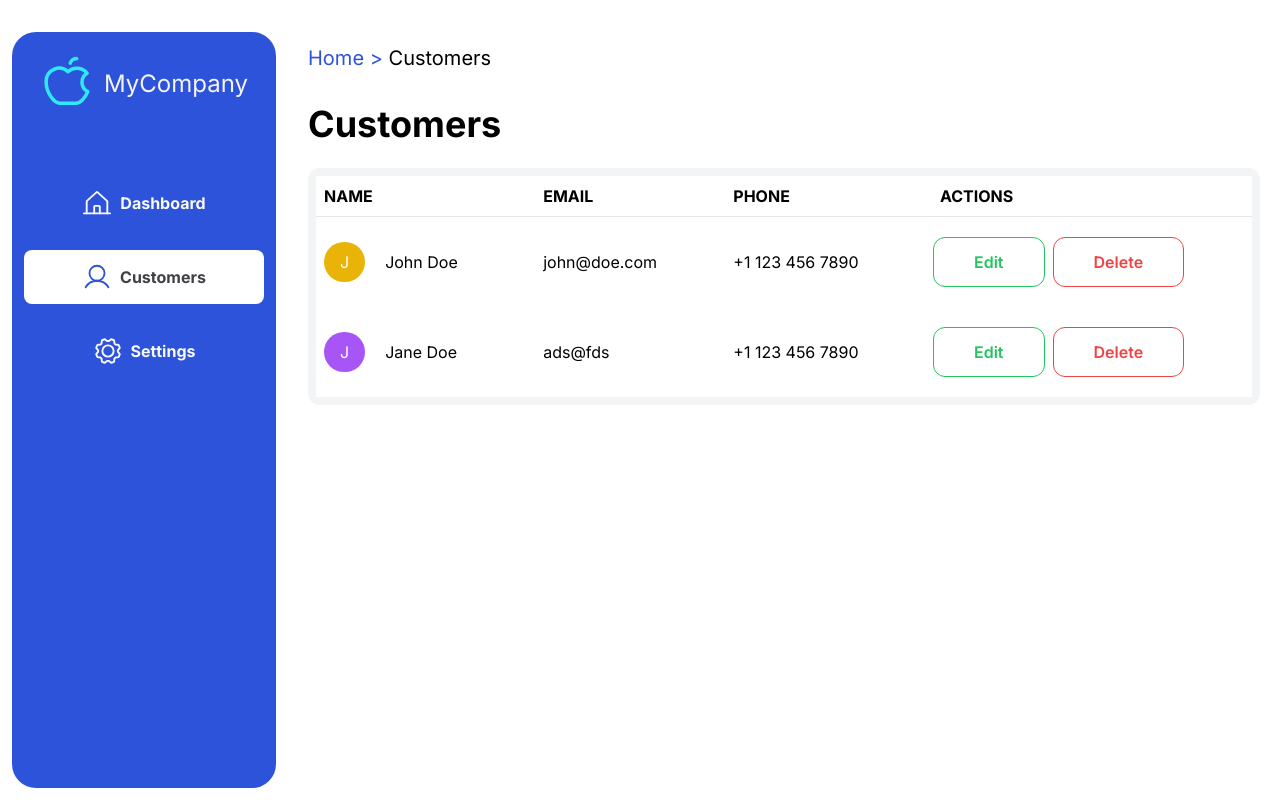
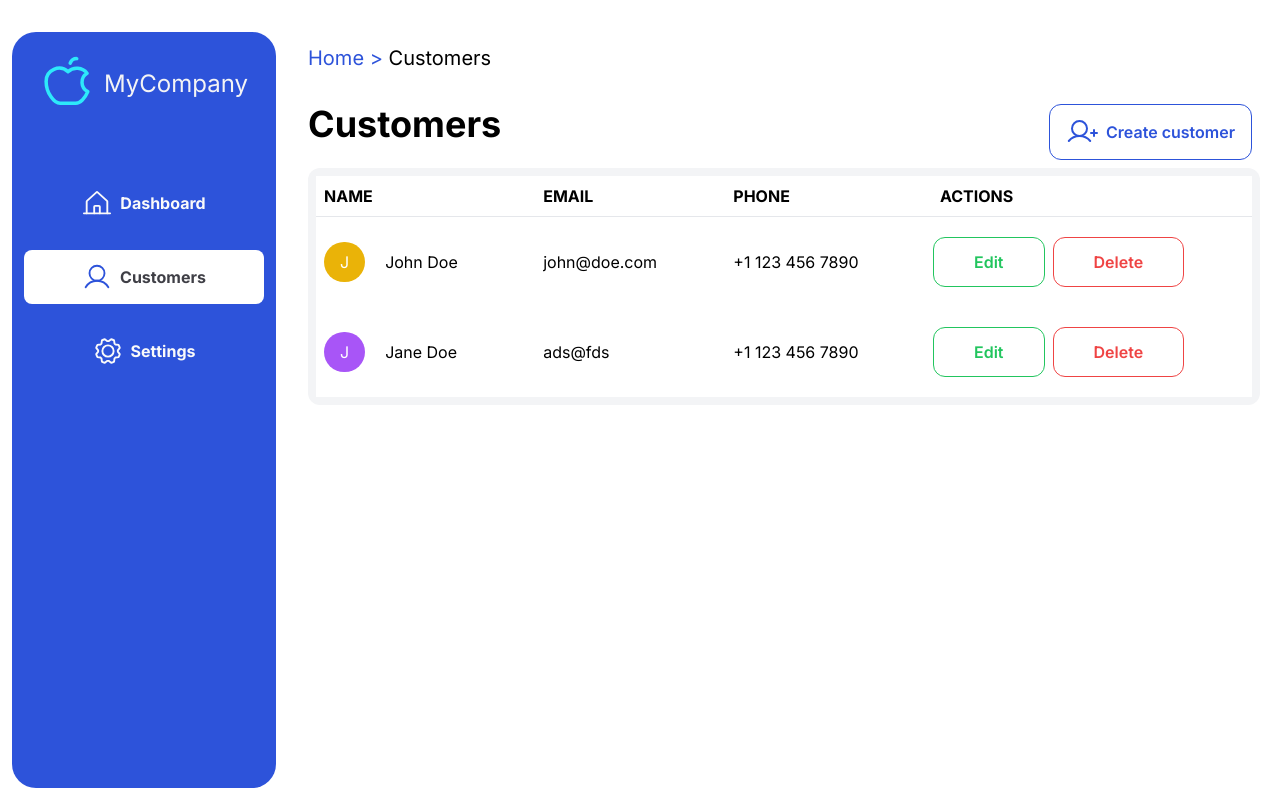
Before and after one commit to NathanSoa/les, a Next.js app in the folder frontend/: page /dashboard/customers in a window 1280 px wide. Built offline with nearby package versions, Linux system fonts and the light colour scheme.

Commit message:
feat: add create customer button

```diff
--- a/frontend/src/app/dashboard/customers/page.tsx
+++ b/frontend/src/app/dashboard/customers/page.tsx
@@ -1,15 +1,12 @@
+'use client'
+
 import { useRandomColor } from '@/app/hooks/useRandomColor'
 import Breadcrumb from '@/app/ui/breadcrumb'
+import Button from '@/app/ui/button'
 import Table from '@/app/ui/table'
 
 import clsx from 'clsx'
-
-import { Metadata } from 'next'
-
-export const metadata: Metadata = {
-  title: 'Customers',
-  description: 'Customers page',
-}
+import { UserPlus } from 'phosphor-react'
 
 const customers = [
   {
@@ -31,7 +28,13 @@ export default function Page() {
   return (
     <div>
       <Breadcrumb pageName={'Customers'} homePage="/dashboard" />
-      <h1 className="pb-6 pt-2 text-4xl font-bold">Customers</h1>
+      <div className="flex max-w-7xl justify-between">
+        <h1 className="pb-6 pt-2 text-4xl font-bold">Customers</h1>
+        <Button.Root className="m-2 flex items-center justify-center gap-2 border-blue-theme px-4 py-1 text-blue-theme hover:bg-blue-800 hover:text-white">
+          <Button.Icon icon={<UserPlus size={32} />} />
+          <Button.Label label="Create customer" />
+        </Button.Root>
+      </div>
       <Table.Root>
         <Table.Header headers={['Name', 'Email', 'Phone']} />
         <Table.Body>
```
